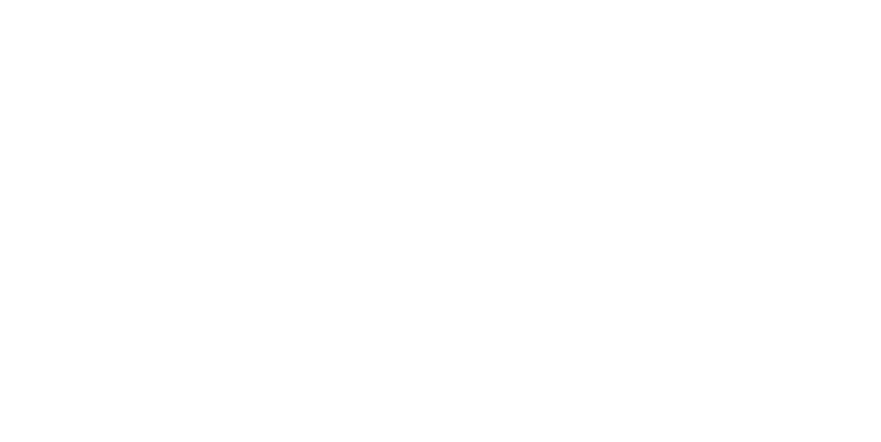
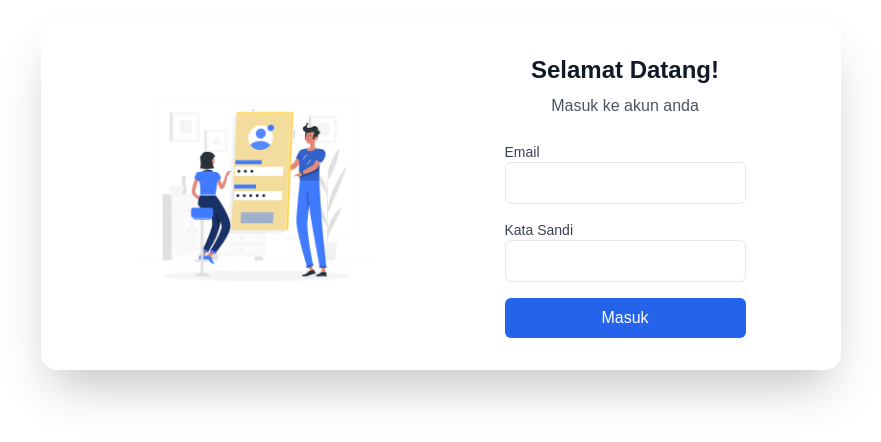
Before and after one commit to serpihan-tech/fe-mulang, a Next.js app: page /login in a window 1280 px wide. Shown: the part 204-646 px from the top of the page, without its empty margins (199-1080 px from the left). Built offline with nearby package versions, Linux system fonts and the light colour scheme.

Commit message:
feat: add LoginForm

```diff
--- a/app/component/LoginForm.js
+++ b/app/component/LoginForm.js
@@ -1,6 +1,41 @@
 export default function LoginForm() {
   return (
-    <div>
+    <div className="flex items-center justify-center min-h-screen">
+      <div className="bg-white p-8 rounded-2xl shadow-2xl flex w-[800px]">
+        <div className="w-1/2 flex items-center justify-center">
+          <img src="/login.png" alt="Login" className="object-contain h-60 w-full" />
+        </div>
+
+        <div className="w-1/2 px-6 flex flex-col justify-center items-center">
+          <h2 className="text-2xl font-bold text-gray-900 mb-2">Selamat Datang!</h2>
+          <p className="text-gray-600 mb-6">Masuk ke akun anda</p>
+          <form className="space-y-4">
+            <div>
+              <label className="block text-sm font-medium text-gray-700">Email</label>
+              <input
+                type="email"
+                className="w-full px-4 py-2 border rounded-md focus:outline-none focus:ring-2 focus:ring-blue-500"
+                required
+              />
+            </div>
+            <div>
+              <label className="block text-sm font-medium text-gray-700">Kata Sandi</label>
+              <input
+                type="password"
+                className="w-full px-4 py-2 border rounded-md focus:outline-none focus:ring-2 focus:ring-blue-500"
+                required
+              />
+            </div>
+
+            <button
+              type="submit"
+              className="w-full bg-blue-600 text-white py-2 rounded-md hover:bg-blue-700 transition"
+            >
+              Masuk
+            </button>
+          </form>
+        </div>
+      </div>
     </div>
   );
 }
--- a/app/login/page.js
+++ b/app/login/page.js
@@ -1,7 +1,7 @@
 import LoginForm from "../component/LoginForm";
 export default function LoginPage() {
   return (
-    <div>
+    <div className="flex items-center justify-center min-h-screen">
       <LoginForm/>
     </div>
   );
```
Also changed, not shown: public/login.png (added).
